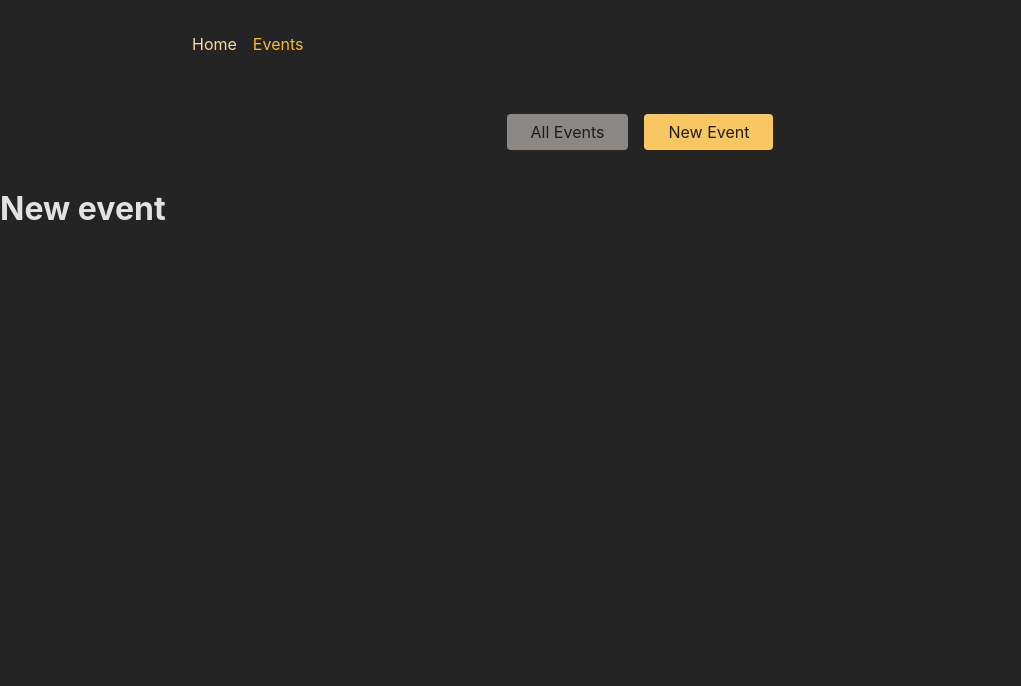
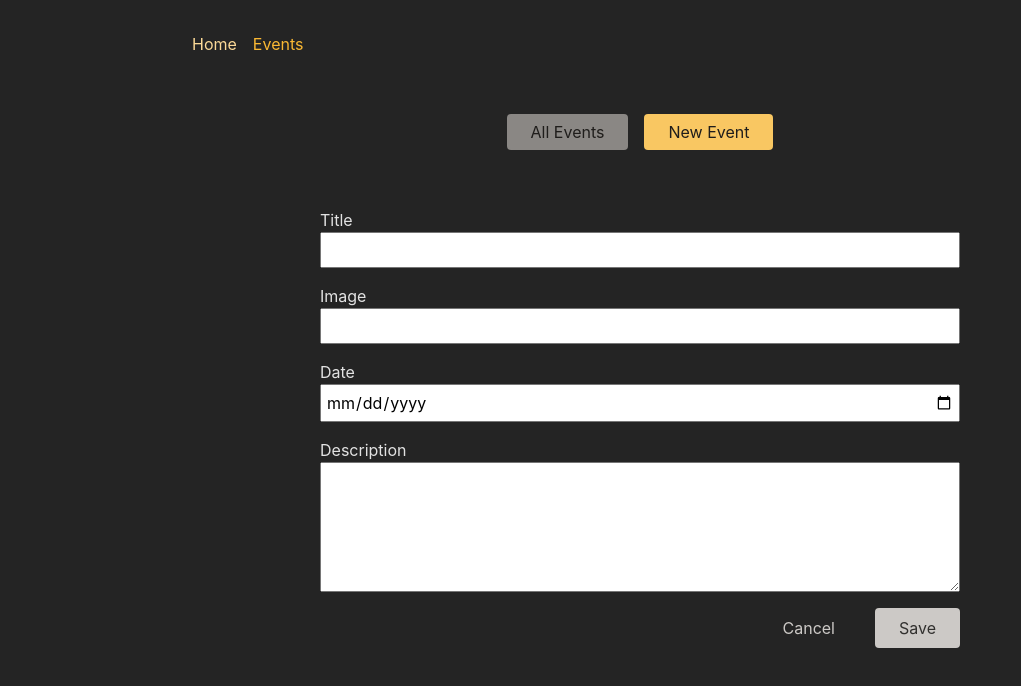
Before and after one commit to IvanVasiunin/events-with-react-router, a React (Create React App) app: page /events/new in a window 1280 px wide. Shown: the top 686 px of the page, without its empty margins (0-1021 px from the left). Built offline with nearby package versions, Linux system fonts and the light colour scheme.

Commit message:
new event component added

```diff
--- a/src/components/App.jsx
+++ b/src/components/App.jsx
@@ -1,25 +1,3 @@
-// Challenge / Exercise
-
-// 1. Add five new (dummy) page components (content can be simple <h1> elements)
-//    - HomePage
-//    - EventsPage
-//    - EventDetailPage
-//    - NewEventPage
-//    - EditEventPage
-// 2. Add routing & route definitions for these five pages
-//    - / => HomePage
-//    - /events => EventsPage
-//    - /events/<some-id> => EventDetailPage
-//    - /events/new => NewEventPage
-//    - /events/<some-id>/edit => EditEventPage
-// 3. Add a root layout that adds the <MainNavigation> component above all page components
-// 4. Add properly working links to the MainNavigation
-// 5. Ensure that the links in MainNavigation receive an "active" class when active
-// 6. Output a list of dummy events to the EventsPage
-//    Every list item should include a link to the respective EventDetailPage
-// 7. Output the ID of the selected event on the EventDetailPage
-// BONUS: Add another (nested) layout route that adds the <EventNavigation> component above all /events... page components
-
 import EditEventPage from 'pages/EditEventPage';
 import ErrorPage from 'pages/ErrorPage';
 import EventDetailPage, {
@@ -28,7 +6,7 @@
 import EventsPage, { loader as eventsLoader } from 'pages/EventsPage';
 import EventsRoot from 'pages/EventsRoot';
 import HomePage from 'pages/HomePage';
-import NewEventPage from 'pages/NewEventPage';
+import NewEventPage, { action as newEventAction } from 'pages/NewEventPage';
 import RootLayout from 'pages/RootLayout';
 import { RouterProvider, createBrowserRouter } from 'react-router-dom';
 
@@ -51,11 +29,17 @@
             },
             {
               path: ':eventId',
-              element: <EventDetailPage />,
+              id: 'event-detail',
               loader: eventDatailLoader,
+              children: [
+                {
+                  index: true,
+                  element: <EventDetailPage />,
+                },
+                { path: 'edit', element: <EditEventPage /> },
+              ],
             },
-            { path: 'new', element: <NewEventPage /> },
-            { path: ':eventId/edit', element: <EditEventPage /> },
+            { path: 'new', element: <NewEventPage />, action: newEventAction },
           ],
         },
       ],
--- a/src/components/EventForm.js
+++ b/src/components/EventForm.js
@@ -1,30 +1,54 @@
-import { useNavigate } from 'react-router-dom';
+import { Form } from 'react-router-dom';
 
 import classes from './EventForm.module.css';
 
 function EventForm({ method, event }) {
-  const navigate = useNavigate();
+
   function cancelHandler() {
-    navigate('..');
+
   }
 
   return (
-    <form className={classes.form}>
+    <Form method='post' className={classes.form}>
       <p>
         <label htmlFor="title">Title</label>
-        <input id="title" type="text" name="title" required />
+        <input
+          id="title"
+          type="text"
+          name="title"
+          required
+          defaultValue={event ? event.title : ''}
+        />
       </p>
       <p>
         <label htmlFor="image">Image</label>
-        <input id="image" type="url" name="image" required />
+        <input
+          id="image"
+          type="url"
+          name="image"
+          required
+          defaultValue={event ? event.image : ''}
+        />
       </p>
       <p>
         <label htmlFor="date">Date</label>
-        <input id="date" type="date" name="date" required />
+        <input
+          id="date"
+          type="date"
+          name="date"
+          required
+          defaultValue={event ? event.date : ''}
+        />
       </p>
       <p>
         <label htmlFor="description">Description</label>
-        <textarea id="description" name="description" rows="5" required />
+        <textarea
+          id="description"
+          name="description"
+          rows="5"
+          required
+          defaultValue={event ? event.description : ''}
+        />
       </p>
       <div className={classes.actions}>
         <button type="button" onClick={cancelHandler}>
@@ -32,7 +56,7 @@
         </button>
         <button>Save</button>
       </div>
-    </form>
+    </Form>
   );
 }
 
--- a/src/pages/EditEventPage.jsx
+++ b/src/pages/EditEventPage.jsx
@@ -1,3 +1,8 @@
+import EventForm from "components/EventForm";
+import { useRouteLoaderData } from "react-router-dom";
+
 export default function EditEventPage() {
-  return <h1>Edit event</h1>
+  const data = useRouteLoaderData('event-detail');
+
+  return <EventForm event={data.event} />
 }
--- a/src/pages/EventDetailPage.jsx
+++ b/src/pages/EventDetailPage.jsx
@@ -1,9 +1,9 @@
 import EventItem from 'components/EventItem';
-import { useLoaderData, json } from 'react-router-dom';
+import { useRouteLoaderData, json } from 'react-router-dom';
 
 export default function EventDetailPage() {
 
-  const data = useLoaderData();
+  const data = useRouteLoaderData('event-detail');
 
   return (
     <>
--- a/src/pages/NewEventPage.jsx
+++ b/src/pages/NewEventPage.jsx
@@ -1,3 +1,31 @@
+import { json, redirect } from 'react-router-dom';
+import EventForm from 'components/EventForm';
+
 export default function NewEventPage() {
-  return <h1>New event</h1>
+  return <EventForm />;
 }
+
+export async function action({ request, params }) {
+  const data = await request.formData();
+
+  const eventData = {
+    title: data.get('title'),
+    image: data.get('image'),
+    date: data.get('date'),
+    description: data.get('description'),
+  };
+
+  const response = await fetch('http://localhost:8080/events', {
+    method: 'POST',
+    headers: {
+      'Content-Type': 'application/json',
+    },
+    body: JSON.stringify(eventData),
+  });
+
+  if (!response.ok) {
+    throw json({ message: 'Could not save event' }, { status: 500 });
+  }
+
+  return redirect('/events')
+}
```
Also changed, not shown: 1 other file (tests, documents, lock files or other folders).
